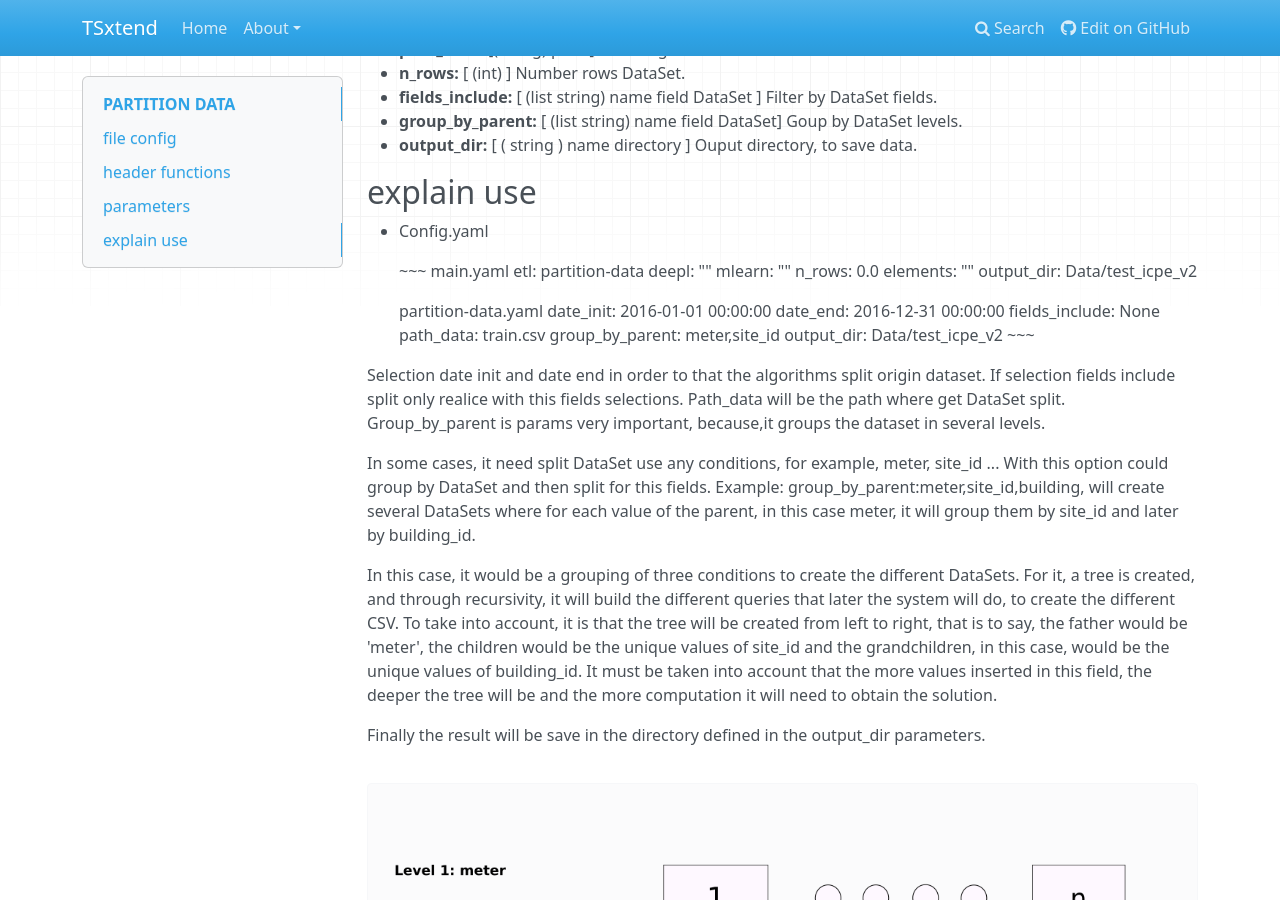
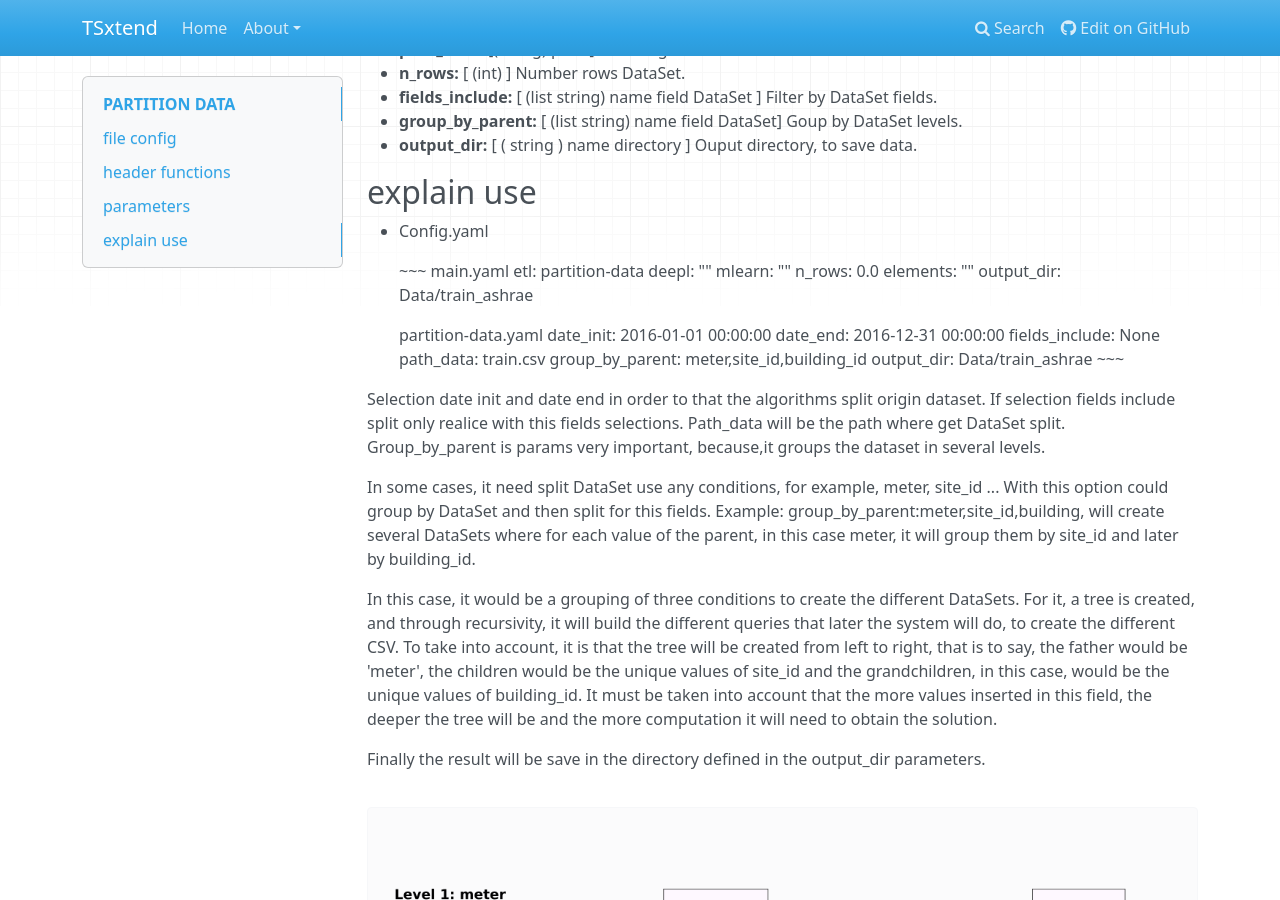
Before and after one commit to robermorjiUgr/Tsxtend, an MkDocs documentation site: the page built from docs/partition-data.md, in a window 1280 px wide and 900 px high, scrolled down 410 px. Built offline with MkDocs 1.6.1, drawn with Linux system fonts in a browser that asks for light colours; nearby versions of some CDN libraries; library files that are not in the unit come from our copies.

Commit message:
Update partition-data.md

```diff
--- a/docs/partition-data.md
+++ b/docs/partition-data.md
@@ -30,15 +30,15 @@ def PartitionDF(date_init, date_end, path_data, n_rows,fields_include,group_by_p
         mlearn:   ""
         n_rows:   0.0
         elements: ""
-        output_dir: Data/test_icpe_v2
+        output_dir: Data/train_ashrae
 
     partition-data.yaml
         date_init: 2016-01-01 00:00:00
         date_end:  2016-12-31 00:00:00
         fields_include: None
         path_data: train.csv
-        group_by_parent: meter,site_id
-        output_dir: Data/test_icpe_v2
+        group_by_parent: meter,site_id,building_id
+        output_dir: Data/train_ashrae
     ~~~
 
 Selection date init  and date end in order to that the algorithms split origin dataset. If selection fields include split only realice with this fields selections. Path_data will be the path where get DataSet split. Group_by_parent is params very important, because,it groups the dataset in several levels.
```
